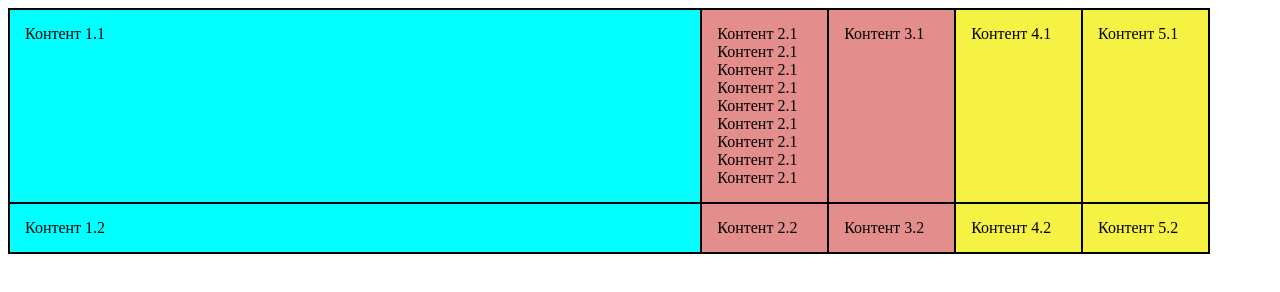
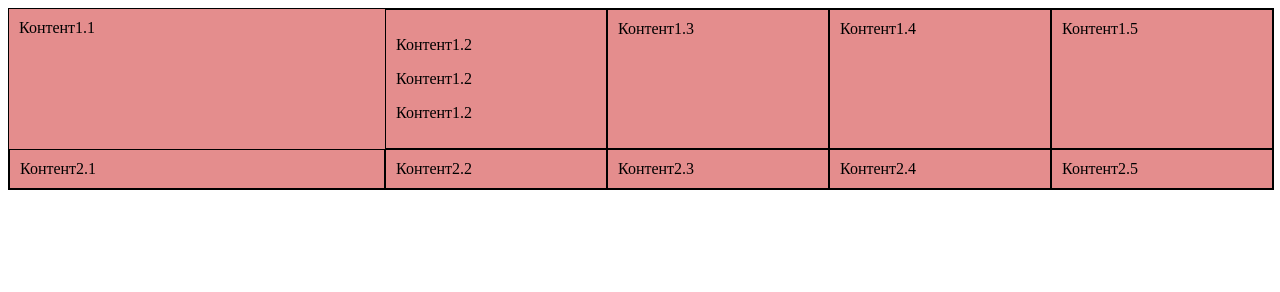
Before and after one commit to Valikzhanina/task1, a plain HTML site: page index.html in a window 1280 px wide. Drawn offline with Linux system fonts and the light colour scheme.

Commit message:
fixed blocks position

```diff
--- a/index.html
+++ b/index.html
@@ -7,13 +7,13 @@
     <title>Document</title>
   </head>
   <body>
-    <div class="container">
+    <!-- <div class="container">
       <div class="container__block container__block-specific">
-        <div class="container__block-content1 content1">Контент 1.1</div>
+        <div class="container__block-content1">Контент 1.1</div>
         <div class="content2">Контент 1.2</div>
       </div>
       <div class="container__block">
-        <div class="container__block-content1 content2">
+        <div class="container__block-content1">
           <p class="container__block-content-elems">Контент 2.1</p>
           <p class="container__block-content-elems">Контент 2.1</p>
           <p class="container__block-content-elems">Контент 2.1</p>
@@ -27,19 +27,52 @@
         <div class="content2">Контент 2.2</div>
       </div>
       <div class="container__block">
-        <div class="container__block-content1 content3">Контент 3.1</div>
+        <div class="container__block-content1">Контент 3.1</div>
         <div class="content2">Контент 3.2</div>
       </div>
       <div class="container__block container__block-colored">
-        <div class="container__block-content1 content4">Контент 4.1</div>
+        <div class="container__block-content1">Контент 4.1</div>
         <div class="content2">Контент 4.2</div>
       </div>
       <div class="container__block container__block-colored">
-        <div class="container__block-content1 content5">Контент 5.1</div>
+        <div class="container__block-content1">Контент 5.1</div>
         <div class="content2">Контент 5.2</div>
       </div>
+    </div> -->
+
+    <div class="container">
+      <div class="container__block">
+        <div
+          class="container__block-content1 container__block-content-specific"
+        >
+          Контент1.1
+        </div>
+        <div class="double">
+          <div class="container__block-content">
+            <p>Контент1.2</p>
+            <p>Контент1.2</p>
+            <p>Контент1.2</p>
+          </div>
+          <div class="container__block-content">Контент1.3</div>
+        </div>
+        <div class="double">
+          <div class="container__block-content">Контент1.4</div>
+          <div class="container__block-content">Контент1.5</div>
+        </div>
+      </div>
+      <div class="container__block">
+        <div class="container__block-content container__block-content-specific">
+          Контент2.1
+        </div>
+        <div class="double">
+          <div class="container__block-content">Контент2.2</div>
+          <div class="container__block-content">Контент2.3</div>
+        </div>
+        <div class="double">
+          <div class="container__block-content">Контент2.4</div>
+          <div class="container__block-content">Контент2.5</div>
+        </div>
+      </div>
     </div>
-
-    <script src="script.js"></script>
   </body>
 </html>
--- a/style.css
+++ b/style.css
@@ -2,8 +2,8 @@
   --border-color: 1px solid black;
   --background-color: rgb(228, 141, 141);
 }
+
 body {
-  max-width: 1200px;
   min-width: 320px;
 }
 .container {
@@ -11,42 +11,30 @@ body {
   overflow: hidden;
   background-color: var(--background-color);
   border: var(--border-color);
-  display: flex;
-  height: 100%;
 }
 .container__block {
+  width: 100%;
+  display: flex;
+  flex-grow: 1;
+}
+.double {
   display: flex;
   flex-direction: column;
   flex-grow: 1;
-  width: 220px;
 }
-.container__block-specific {
+.container__block-content {
+  border: var(--border-color);
+  width: 200px;
   flex-grow: 1;
+  padding: 10px;
+}
+.container__block-content-specific {
   width: 100%;
-  background-color: aqua;
-  /* flex-basis: 100%; */
+  padding: 10px;
 }
-.container__block-colored {
-  background-color: rgb(245, 242, 68);
-}
-.container__block-content1 {
-  border: var(--border-color);
-  flex-grow: 1;
-  padding: 15px;
-}
-.container__block-content-elems {
-  margin: 0;
-}
-.content2 {
-  border: var(--border-color);
-  padding: 15px;
-  flex-basis: max-content;
-}
-
-@media screen and (min-width: 952px) {
-}
-@media screen and (min-width: 320px) {
-  .content3 {
-    /* display: inline-block; */
+@media screen and (min-width: 991px) {
+  .double {
+    display: flex;
+    flex-direction: row;
   }
 }
```
